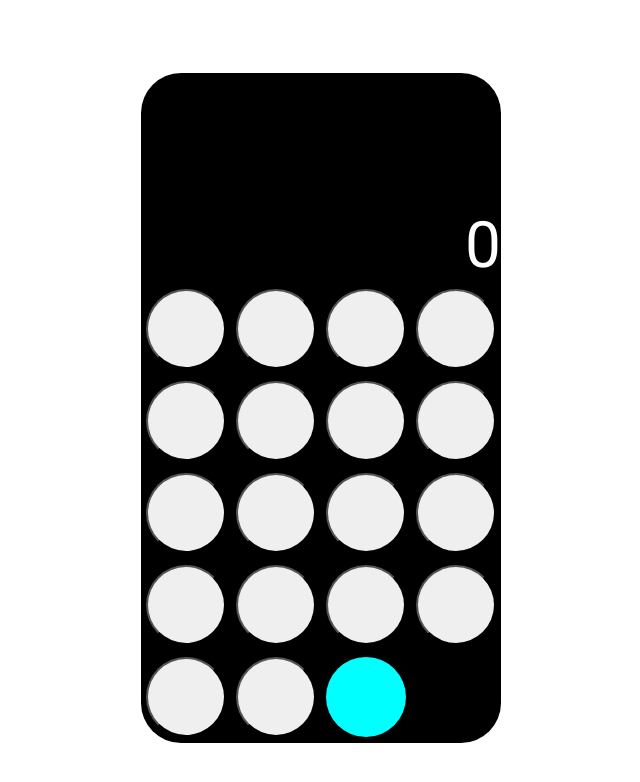
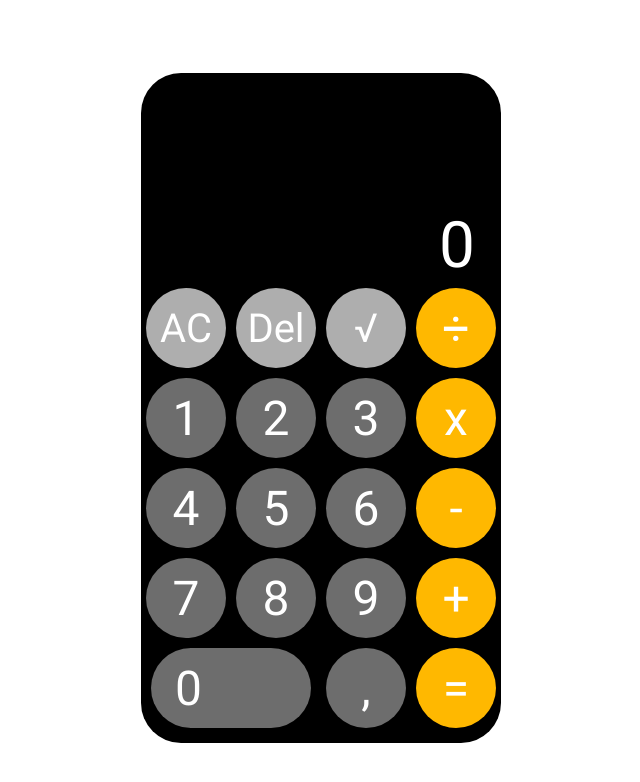
Before and after one commit to Abstrakcionist/Calculator, a plain HTML site: page index.html in a window 1280 px wide. Shown: the whole page, without its empty margins (319-959 px from the left). Drawn offline with Linux system fonts and the light colour scheme.

Commit message:
готовый макет

```diff
--- a/index.html
+++ b/index.html
@@ -13,25 +13,27 @@
             <div class="result__line">0</div>
         </div>
         <div class="buttons">
-            <button></button>
-            <button></button>
-            <button></button>
-            <button></button>
-            <button></button>
-            <button></button>
-            <button></button>
-            <button></button>
-            <button></button>
-            <button></button>
-            <button></button>
-            <button></button>
-            <button></button>
-            <button></button>
-            <button></button>
-            <button></button>
-            <button></button>
-            <button></button>
-            <div class="zero"></div>
+            <button class="rest" id="ac">AC</button>
+            <button class="rest" id="del">Del</button>
+            <button class="rest" id="square">√</button>
+            <button class="operands" id="division">÷</button>
+            <button class="numbers" id="one">1</button>
+            <button class="numbers" id="two">2</button>
+            <button class="numbers" id="three">3</button>
+            <button class="operands" id="cross">x</button>
+            <button class="numbers" id="four">4</button>
+            <button class="numbers" id="five">5</button>
+            <button class="numbers" id="six">6</button>
+            <button class="operands" id="minus">-</button>
+            <button class="numbers" id="seven">7</button>
+            <button class="numbers" id="eight">8</button>
+            <button class="numbers" id="nine">9</button>
+            <button class="operands" id="plus">+</button>
+        </div>
+        <div class="low-buttons">
+            <div class="zero numbers" id="zero"><p>0</p></div>
+            <button class="numbers" id="point">,</button>
+            <button class="operands" id="equals">=</button>
         </div>
     </div>
 </body>
--- a/style.css
+++ b/style.css
@@ -29,13 +29,14 @@ body{
     color: white;
     font-size: 64px;
     font-family: 'Roboto';
+    margin-right: 26px;
 }
 
 .buttons{
-    height: 460px;
+    height: 360px;
     width: 100%;
     display: grid;
-    grid-template-rows: 1fr 1fr 1fr 1fr 1fr;
+    grid-template-rows: 1fr 1fr 1fr 1fr ;
     grid-template-columns: 1fr 1fr 1fr 1fr;
     align-items: center;
 }
@@ -45,11 +46,56 @@ button{
     height: 80px;
     border-radius: 100%;
     justify-self: center;
+    border: 0;
+    color: white;
+    font-size: 48px;
+    font-family: 'Roboto';
+}
+
+button:hover{
+    cursor: pointer;
+}
+
+.operands{
+    background-color: #FFB800;
+}
+
+.numbers{
+    background-color: #6D6D6D;
+}
+
+.rest{
+    background-color: #AEAEAE;
+    font-size: 40px;
+}
+
+.low-buttons{
+    margin-top: 5px ;
+    height: 100px;
+    width: 100%;
+    display: grid;
+    grid-template-columns: 2fr 1fr 1fr;
+    grid-template-rows: 1fr;
 }
 .zero{
-    width: 80px;
+    width: 160px;
     height: 80px;
-    border-radius: 100%;
+    border-radius: 140px;
     justify-self: center;
-    background-color: aqua;
+    background-color: #6D6D6D;
+    color: white;
+    font-size: 48px;
+    font-family: 'Roboto';
+    display: flex;
+    align-items: center;
+    justify-content: flex-start;
+    user-select: none;
 }
+
+.zero:hover{
+    cursor: pointer;
+}
+
+p{
+    margin-left: 24px;
+}
```
